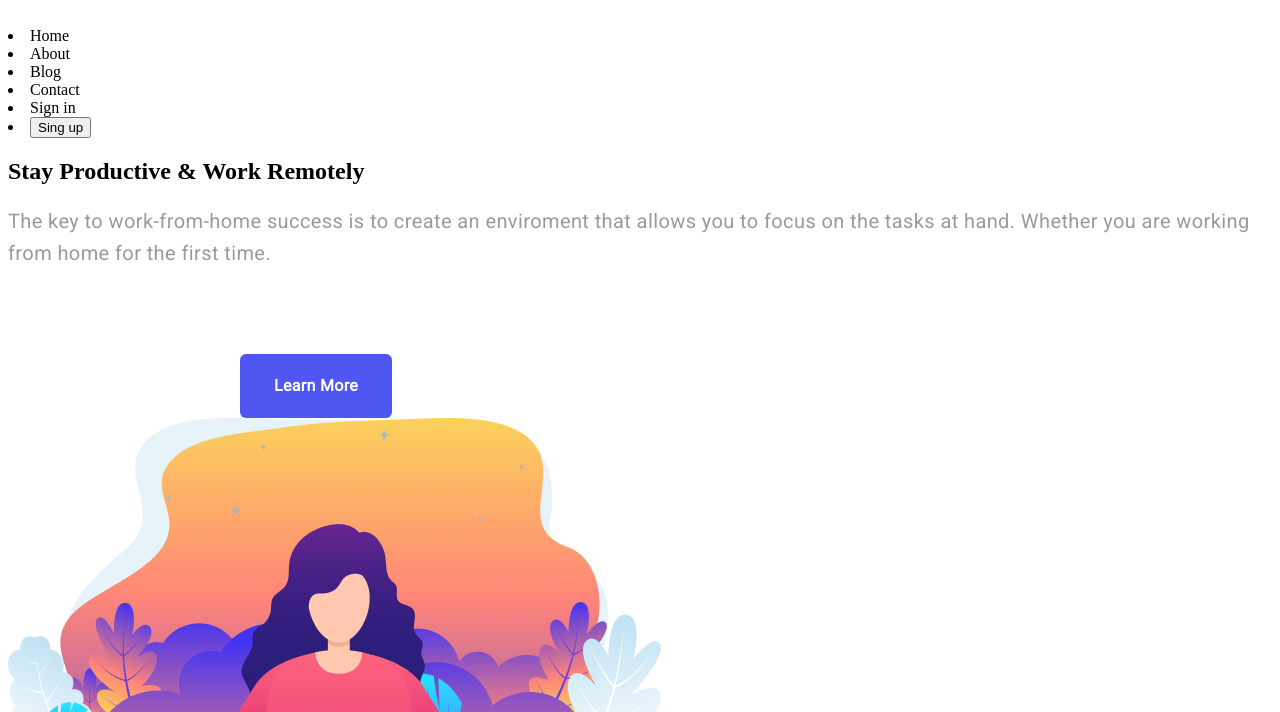
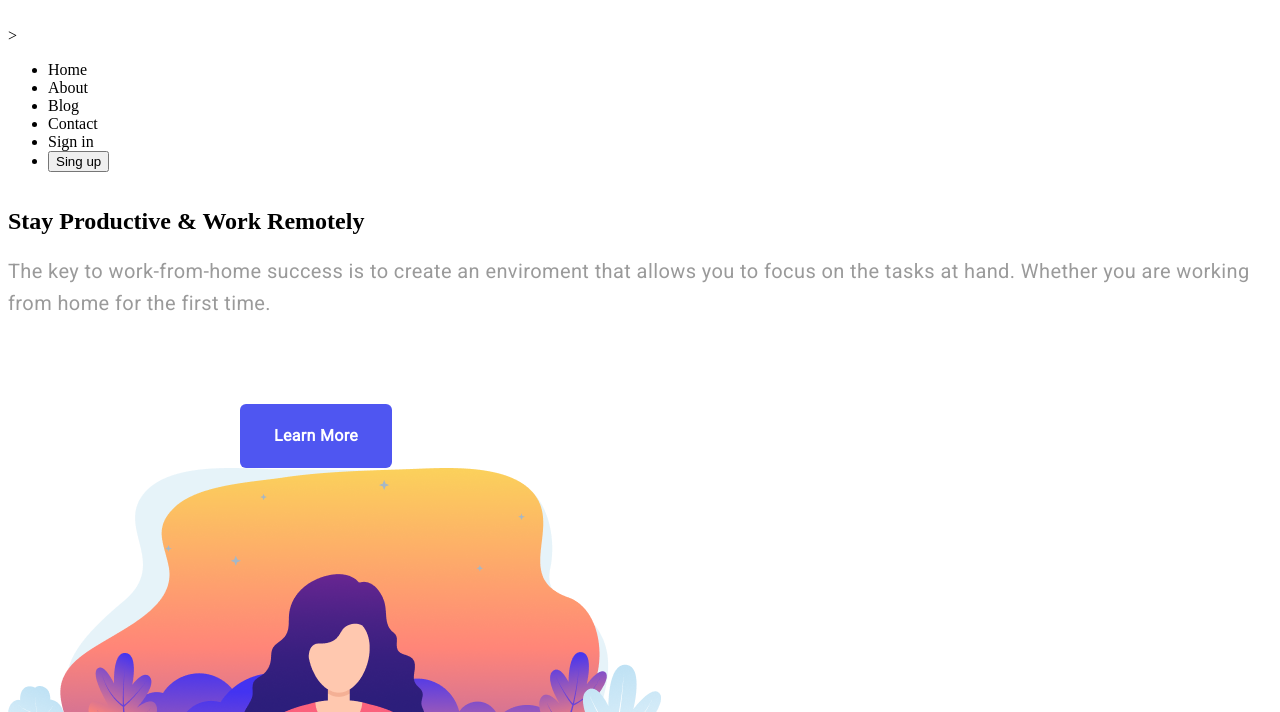
Before and after one commit to kerjenrob/medi, a plain HTML site: page index.html in a window 1280 px wide. Shown: the part 88-800 px from the top of the page. Drawn offline with Linux system fonts and the light colour scheme; a web font is replaced by a local one.

Commit message:
changes before youtubevideo

```diff
--- a/index.html
+++ b/index.html
@@ -12,17 +12,22 @@
 </head>
 <body>
     <header>
+        <div>
             <h3 class= "logo" >Medi <span class= logo-dot>.</span></h3>
 
-
-
+        </div>
+       <nav>
+            ><ul class= "nav">
                 <li>Home</li>
                 <li>About</li>
                 <li>Blog</li>
                 <li>Contact</li>
                 <li>Sign in</li>
                 <li><button>Sing up</button></li>
+            </ul>
+        </nav>
     </header>
+
     <main>
 
         <section>
```
Lines whose indentation alone changed are shown as unchanged.
